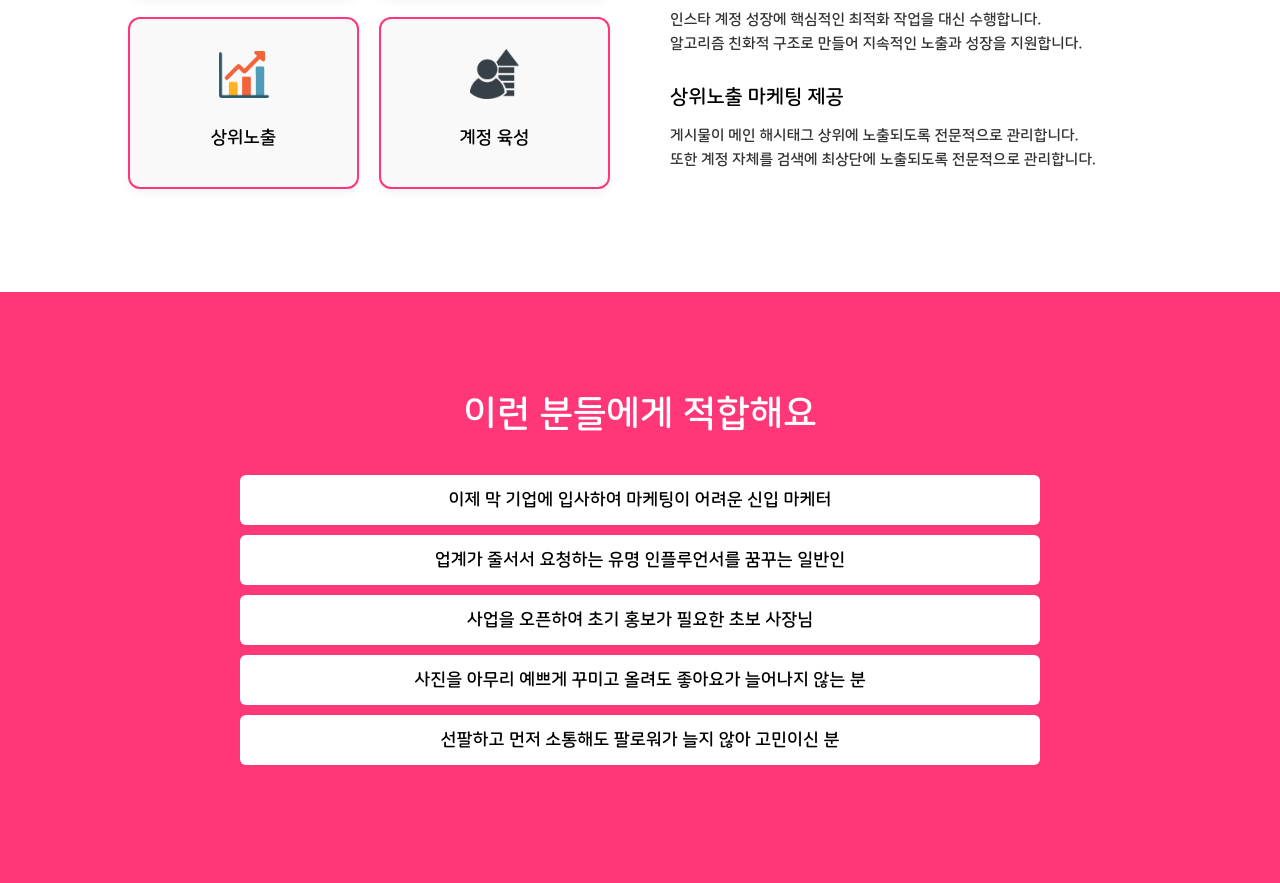
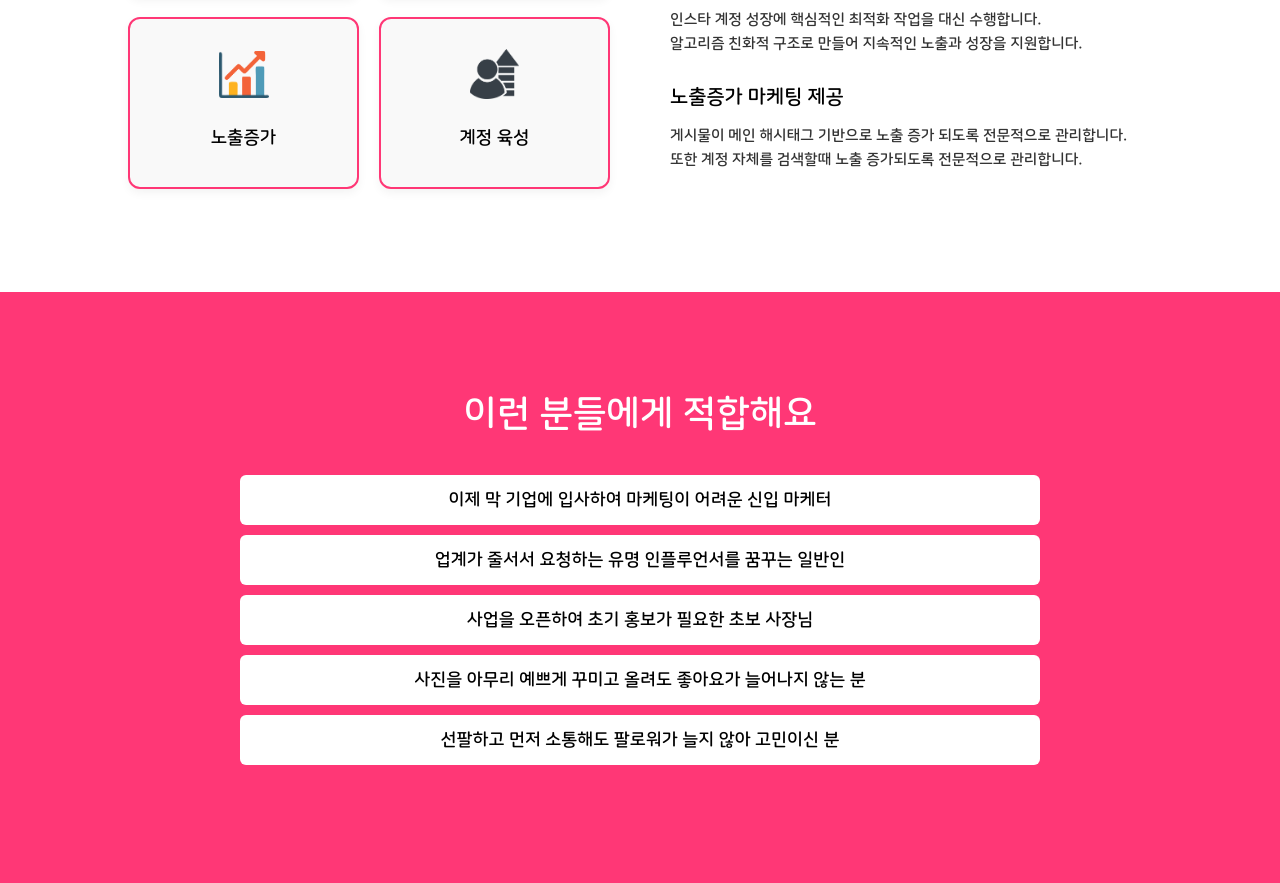
Before and after one commit to yujinnnee/sns25, a plain HTML site: page index.html in a window 1280 px wide. Shown: the part 1066-1949 px from the top of the page. Drawn offline with Linux system fonts and the light colour scheme.

Commit message:
Update index.html

```diff
--- a/index.html
+++ b/index.html
@@ -77,7 +77,7 @@
           <div class="icon">
             <img src="./src/images/up.png" alt="연중무휴 아이콘">
           </div>
-          <h3>상위노출</h3>
+          <h3>노출증가</h3>
         </div>
 
         <div class="card">
@@ -107,8 +107,8 @@
           <p>인스타 계정 성장에 핵심적인 최적화 작업을 대신 수행합니다. <br>알고리즘 친화적 구조로 만들어 지속적인 노출과 성장을 지원합니다.</p>
         </div>
         <div class="text-block">
-          <h4>상위노출 마케팅 제공</h4>
-          <p>게시물이 메인 해시태그 상위에 노출되도록 전문적으로 관리합니다. <br>또한 계정 자체를 검색에 최상단에 노출되도록 전문적으로 관리합니다.</p>
+          <h4>노출증가 마케팅 제공</h4>
+          <p>게시물이 메인 해시태그 기반으로 노출 증가 되도록 전문적으로 관리합니다. <br>또한 계정 자체를 검색할때 노출 증가되도록 전문적으로 관리합니다.</p>
         </div>
       </div>
     </div>
```
